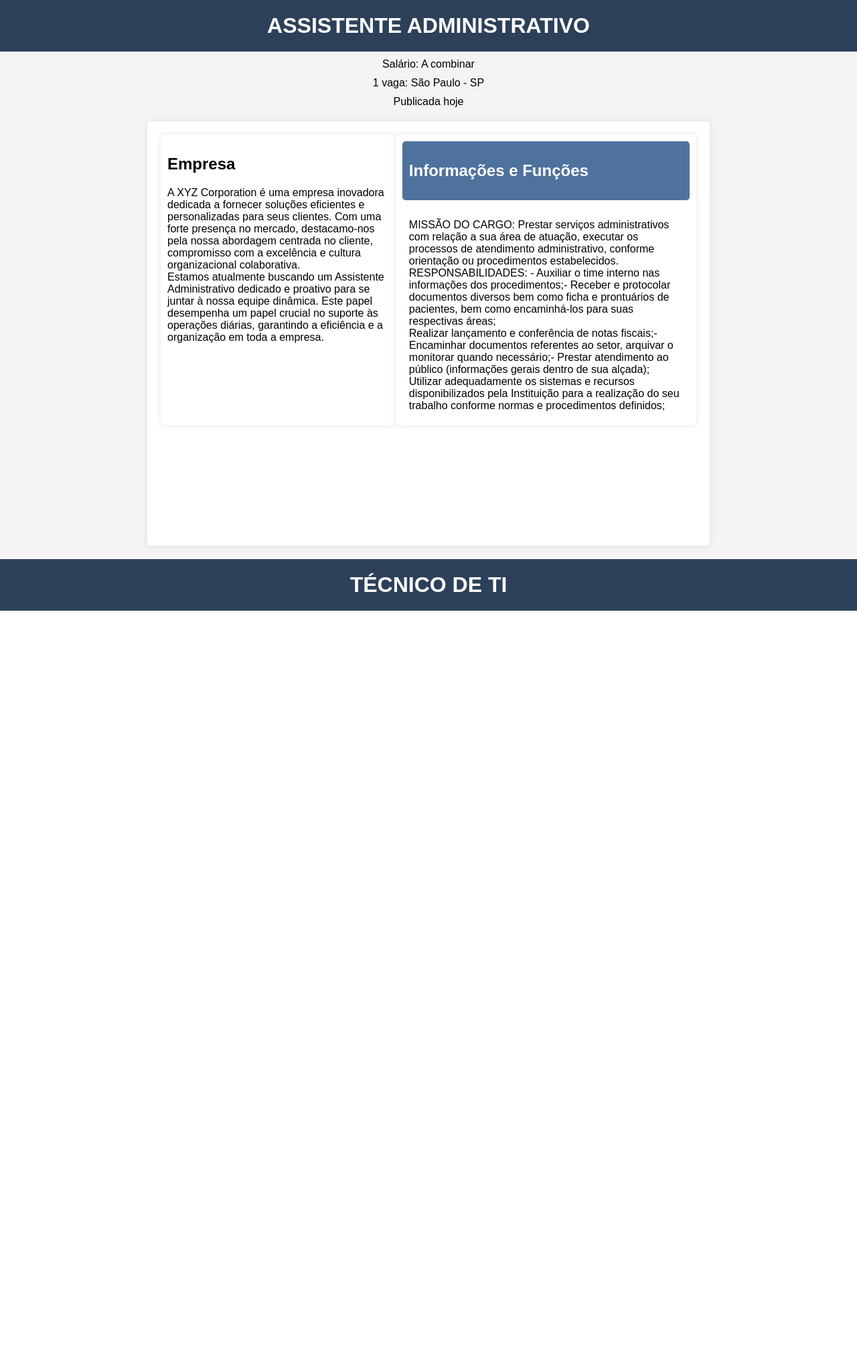
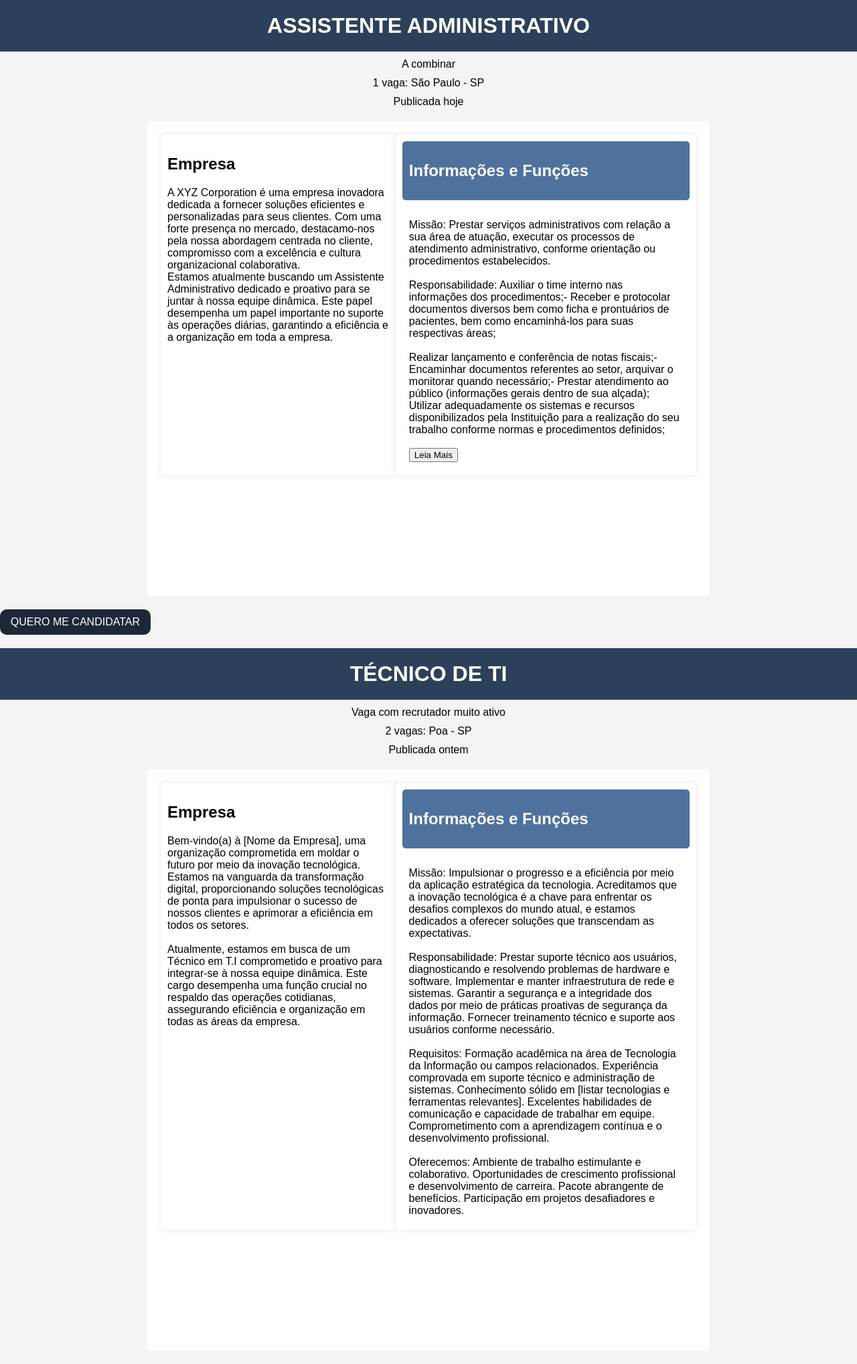
Before and after one commit to BiaMayumi/empregaki, a PHP site: page /vagas.html in a window 1280 px wide. Shown: the whole page at 67% size. Before the commit the page ends 912 px from the top, so only its background shows below. Run offline with PHP 8.4, Linux system fonts and the light colour scheme.

Commit message:
commit bia

```diff
--- a/vagas.css
+++ b/vagas.css
@@ -1,5 +1,5 @@
 body {
-    font-family: Arial, sans-serif;
+    font-family: 'Poppins', sans-serif;
     margin: 0;
     padding: 0;
     background-color: #f4f4f4;
@@ -25,7 +25,6 @@ h1 {
     background-color: white;
     padding: 20px;
     border-radius: 5px;
-    box-shadow: 0 0 10px rgba(0, 0, 0, 0.1);
     display: flex;
     /* flex-direction: column; Alterado para disposição vertical */
 }
@@ -55,3 +54,27 @@ h1 {
     background-color: #d2d7d3;
     border-bottom: 2px solid #d2d7d3;
 }
+
+.botao {
+    background-color: #1c2837;
+    padding: 10px;
+    border-radius: 10px;
+    margin-bottom: 20px;
+    width: 16%;
+    height: 20%;
+    text-align: center;
+}
+
+.texto {
+    color: white;
+    text-align: center;
+}
+
+/* .show-more {
+    max-height: none;
+} */
+
+
+.hide {
+    display: none;
+}
--- a/vagas.html
+++ b/vagas.html
@@ -10,7 +10,7 @@
 <body>
 
     <h1>ASSISTENTE ADMINISTRATIVO</h1>
-    <div class="infojob">Salário: A combinar</div>
+    <div class="infojob">A combinar</div>
     <div class="infojob">1 vaga: São Paulo - SP</div>
     <div class="infojob">Publicada hoje</div>
 
@@ -19,9 +19,8 @@
             <h2>Empresa</h2>
             A XYZ Corporation é uma empresa inovadora dedicada a fornecer soluções eficientes e personalizadas para seus clientes. Com uma forte presença no mercado, destacamo-nos pela nossa abordagem centrada no cliente, compromisso com a excelência e cultura organizacional colaborativa.
             <br>
-            Estamos atualmente buscando um Assistente Administrativo dedicado e proativo para se juntar à nossa equipe dinâmica. Este papel desempenha um papel crucial no suporte às operações diárias, garantindo a eficiência e a organização em toda a empresa.
+            Estamos atualmente buscando um Assistente Administrativo dedicado e proativo para se juntar à nossa equipe dinâmica. Este papel desempenha um papel importante no suporte às operações diárias, garantindo a eficiência e a organização em toda a empresa.
         </div>
-
         <div class="quadrado" id="quadrado2">
             <div class="tituloinfof">
                 <h2>Informações e Funções</h2>
@@ -29,17 +28,69 @@
 
             <div class="infof">
                 <br>
-                MISSÃO DO CARGO: Prestar serviços administrativos com relação a sua área de atuação, executar os processos de atendimento administrativo, conforme orientação ou procedimentos estabelecidos.
-                <br>
-                RESPONSABILIDADES: - Auxiliar o time interno nas informações dos procedimentos;- Receber e protocolar documentos diversos bem como ficha e prontuários de pacientes, bem como encaminhá-los para suas respectivas áreas;
-                <br>
+                Missão: Prestar serviços administrativos com relação a sua área de atuação, executar os processos de atendimento administrativo, conforme orientação ou procedimentos estabelecidos.
+                <br><br>
+                Responsabilidade: Auxiliar o time interno nas informações dos procedimentos;- Receber e protocolar documentos diversos bem como ficha e prontuários de pacientes, bem como encaminhá-los para suas respectivas áreas;
+                <br><br>
+
                 Realizar lançamento e conferência de notas fiscais;- Encaminhar documentos referentes ao setor, arquivar o monitorar quando necessário;- Prestar atendimento ao público (informações gerais dentro de sua alçada); Utilizar adequadamente os sistemas e recursos disponibilizados pela Instituição para a realização do seu trabalho conforme normas e procedimentos definidos;
+                <br><br>
+                <p id="maisTexto" class="hide">
+                    Ola somos uma empresa com o intuinto
+                </p>
+                <button onclick="toggleTexto()">Leia Mais</button>
             </div>
         </div>
     </div>
 
-                <h1>TÉCNICO DE TI</h1>
 
+
+    <div class="botao">
+        <div class="texto">QUERO ME CANDIDATAR</div>
+    </div>
+
+
+        <h1>TÉCNICO DE TI</h1>
+
+        <div class="infojob">Vaga com recrutador muito ativo</div>
+        <div class="infojob">2 vagas: Poa - SP</div>
+        <div class="infojob">Publicada ontem</div>
+
+        <div class="container">
+            <div class="quadrado" id="quadrado1">
+                <h2>Empresa</h2>
+                Bem-vindo(a) à [Nome da Empresa], uma organização comprometida em moldar o futuro por meio da inovação tecnológica. Estamos na vanguarda da transformação digital, proporcionando soluções tecnológicas de ponta para impulsionar o sucesso de nossos clientes e aprimorar a eficiência em todos os setores.
+                <br><br>
+                Atualmente, estamos em busca de um Técnico em T.I comprometido e proativo para integrar-se à nossa equipe dinâmica. Este cargo desempenha uma função crucial no respaldo das operações cotidianas, assegurando eficiência e organização em todas as áreas da empresa.
+            </div>
+            <div class="quadrado" id="quadrado2">
+                <div class="tituloinfof">
+                    <h2>Informações e Funções</h2>
+                </div>
+
+                <div class="infof">
+                    <br>
+                Missão:
+                Impulsionar o progresso e a eficiência por meio da aplicação estratégica da tecnologia. Acreditamos que a inovação tecnológica é a chave para enfrentar os desafios complexos do mundo atual, e estamos dedicados a oferecer soluções que transcendam as expectativas.
+                <br><br>
+                Responsabilidade:
+                Prestar suporte técnico aos usuários, diagnosticando e resolvendo problemas de hardware e software.
+                Implementar e manter infraestrutura de rede e sistemas.
+                Garantir a segurança e a integridade dos dados por meio de práticas proativas de segurança da informação.
+                Fornecer treinamento técnico e suporte aos usuários conforme necessário.
+                <br><br>
+                Requisitos:
+                Formação acadêmica na área de Tecnologia da Informação ou campos relacionados.
+                Experiência comprovada em suporte técnico e administração de sistemas.
+                Conhecimento sólido em [listar tecnologias e ferramentas relevantes].
+                Excelentes habilidades de comunicação e capacidade de trabalhar em equipe.
+                Comprometimento com a aprendizagem contínua e o desenvolvimento profissional.
+                <br><br>
+                Oferecemos:
+                Ambiente de trabalho estimulante e colaborativo.
+                Oportunidades de crescimento profissional e desenvolvimento de carreira.
+                Pacote abrangente de benefícios.
+                Participação em projetos desafiadores e inovadores.
 
 </body>
 </html>
```
Also changed, not shown: vagas.js (added, +7 -0 lines).
